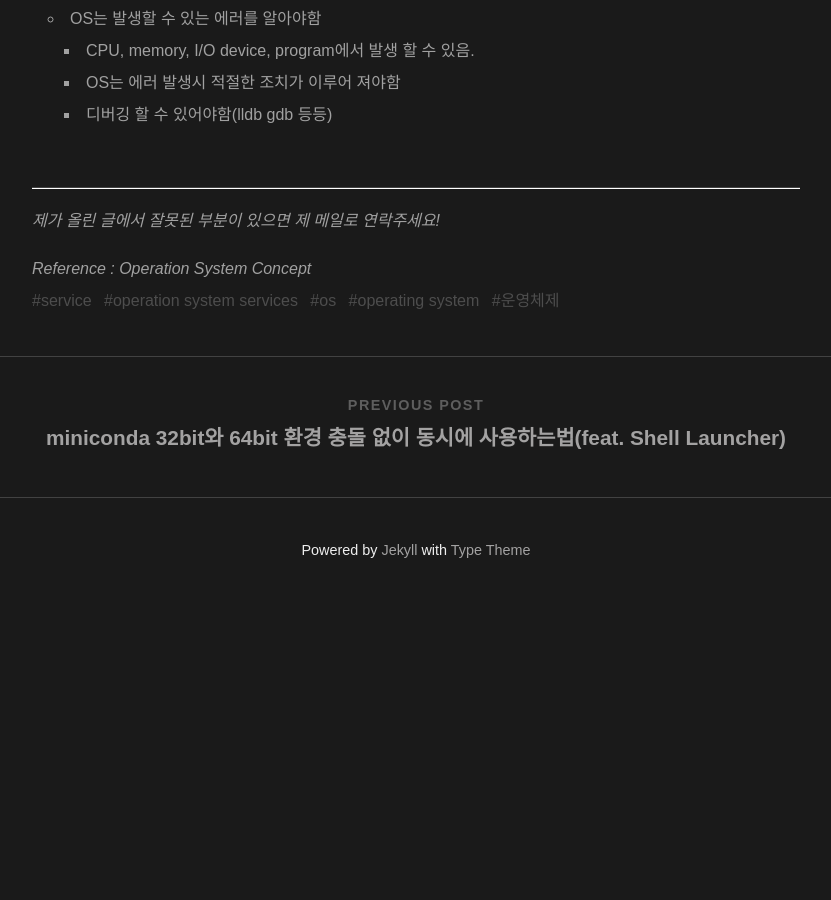
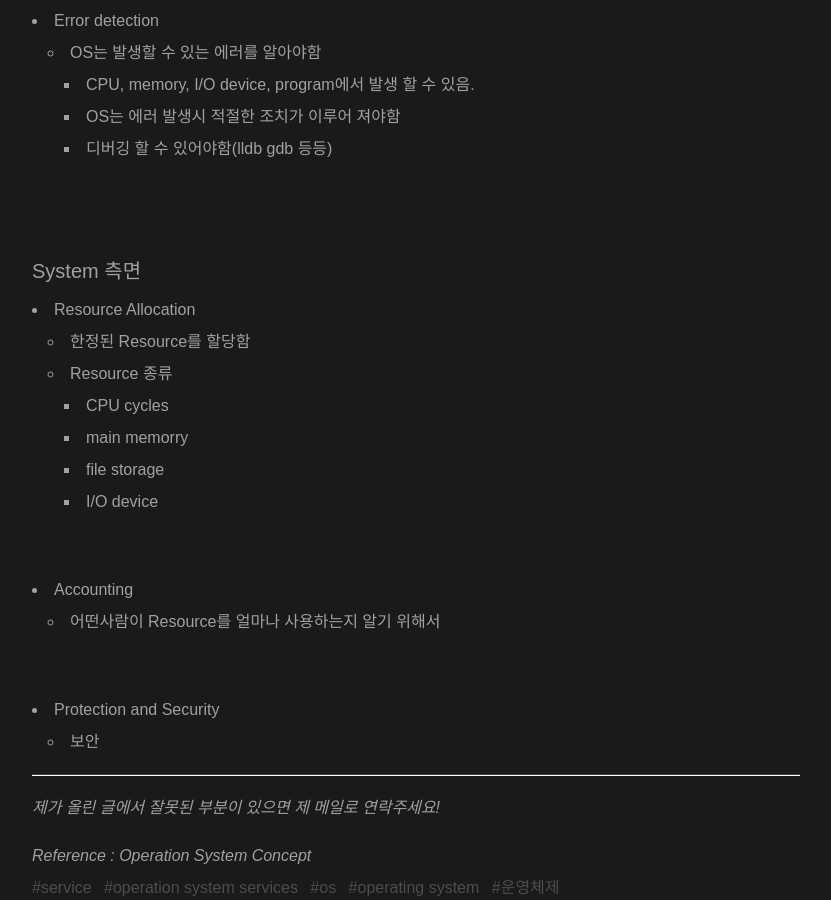
Before and after one commit to aLVINlEE9/aLVINlEE9.github.io, a Jekyll site: the page built from _posts/CS-Operation System/2021-10-19-ospost1.md, in a window 1280 px wide and 900 px high, scrolled down 1616 px. Shown: the whole window, without its empty margins (224-1055 px from the left). Built offline with Jekyll 4.4.1, drawn with Linux system fonts in a browser that asks for light colours; nearby versions of some CDN libraries; comment, search, counter and statistics services are not loaded; before the commit the page ends 2219 px from its top, so only the background shows below that.

Commit message:
add image

```diff
--- a/_posts/CS-Operation System/2021-10-19-ospost1.md
+++ b/_posts/CS-Operation System/2021-10-19-ospost1.md
@@ -26,6 +26,8 @@ date: 2021-10-22 19:37:00
 <br/>
 
 ## OS의 기능
+
+### USER 측면
 
 - USER INTERFACE(UI)
   - Command Line(CLI)
@@ -68,6 +70,28 @@ date: 2021-10-22 19:37:00
 
 <br/>
 
+<br/>
+
+### System 측면
+
+- Resource Allocation
+  - 한정된 Resource를 할당함
+  - Resource 종류
+    - CPU cycles
+    - main memorry
+    - file storage
+    - I/O device
+
+<br/>
+
+- Accounting
+  - 어떤사람이 Resource를 얼마나 사용하는지 알기 위해서
+
+<br/>
+
+- Protection and Security
+  - 보안
+
 
 
 ------
```
Also changed, not shown: assets/img/CS-Operating System/2021-10-19-ospost1-01.jpg (added).
